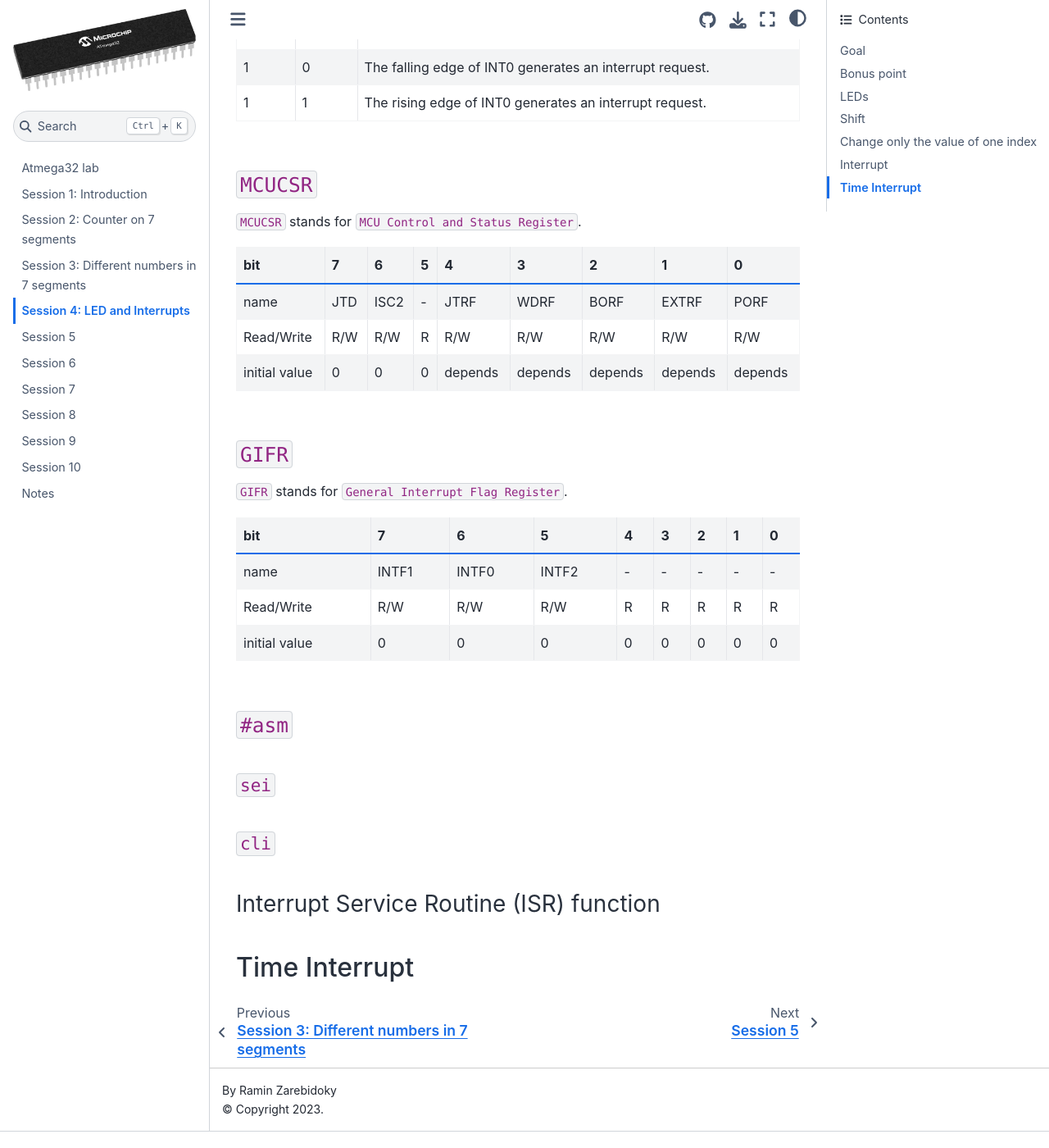
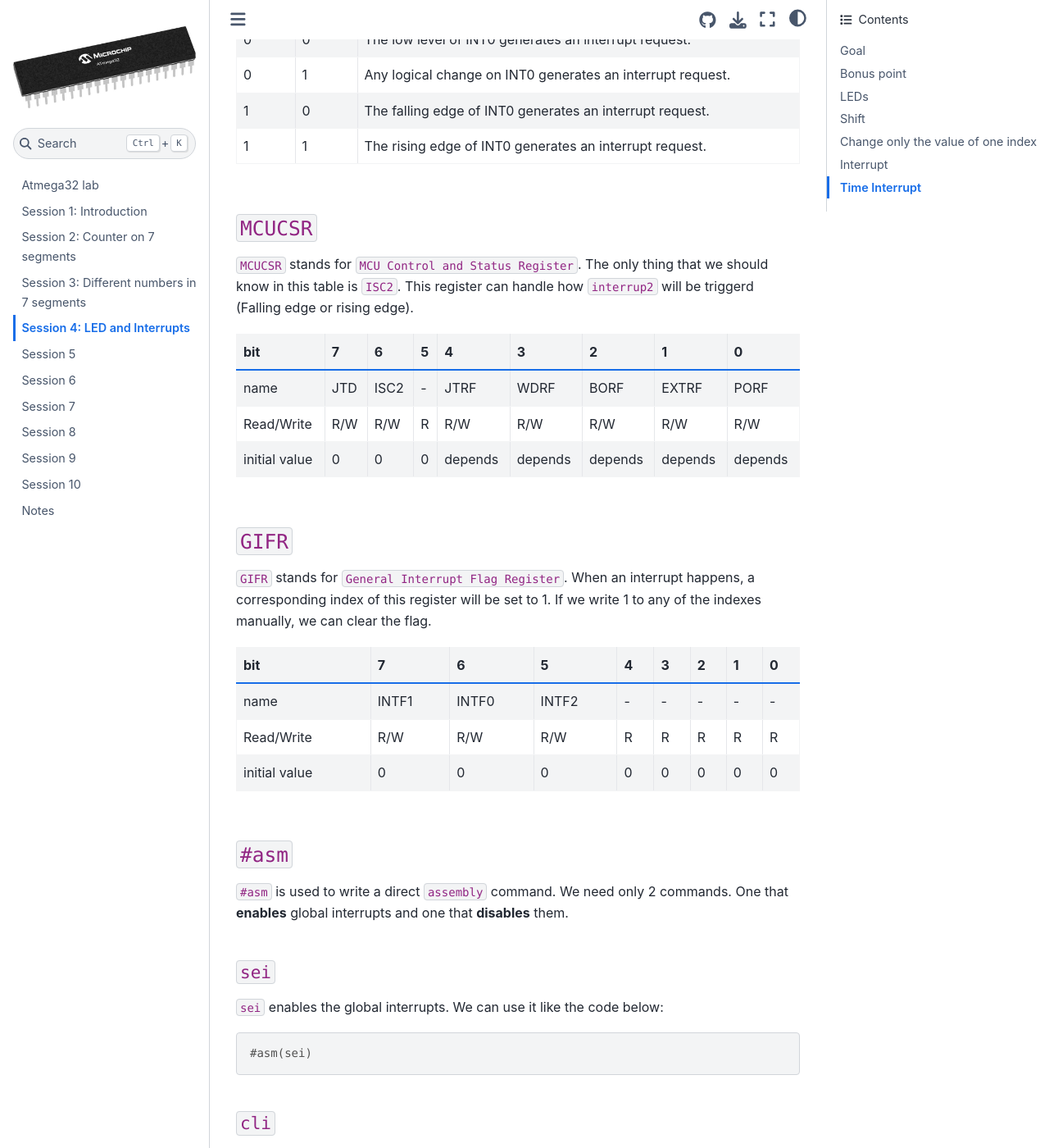
Before and after one commit to LiterallyTheOne/atmega32_lab, a Jupyter Book: the page built from docs/session_4.md, in a window 1280 px wide and 1400 px high, scrolled down 3162 px. Shown: the whole window at 82% size. Built offline with Jupyter Book 1.0.4 settings and Sphinx 7.4.7 and the Sphinx Book theme 1.1.4, drawn with Linux system fonts in a browser that asks for light colours; some of the changed text lies outside the part shown.

Commit message:
Add some details to interrupt.

````diff
--- a/docs/session_4.md
+++ b/docs/session_4.md
@@ -106,6 +106,8 @@ GICR |= 1 << INT1;
 
 `MCUCR` stands for `MCU Control Register`.
 `ISC` stands for `Interrupt Sense Control`.
+It basically controls when should an Interrupt occur.
+As you can see we can config our Interrupt to happen in different situations.
 
 | bit           | 7   | 6   | 5   | 4   | 3     | 2     | 1     | 0     |
 |---------------|-----|-----|-----|-----|-------|-------|-------|-------|
@@ -130,6 +132,9 @@ GICR |= 1 << INT1;
 ### `MCUCSR`
 
 `MCUCSR` stands for `MCU Control and Status Register`.
+The only thing that we should know in this table is `ISC2`.
+This register can handle how `interrup2` will be triggerd
+(Falling edge or rising edge).
 
 | bit           | 7   | 6    | 5 | 4       | 3       | 2       | 1       | 0       |
 |---------------|-----|------|---|---------|---------|---------|---------|---------|
@@ -140,6 +145,10 @@ GICR |= 1 << INT1;
 ### `GIFR`
 
 `GIFR` stands for `General Interrupt Flag Register`.
+When an interrupt happens, a corresponding index of
+this register will be set to 1.
+If we write 1 to any of the indexes manually, we
+can clear the flag.
 
 | bit           | 7     | 6     | 5     | 4 | 3 | 2 | 1 | 0 |
 |---------------|-------|-------|-------|---|---|---|---|---|
@@ -149,9 +158,28 @@ GICR |= 1 << INT1;
 
 ### `#asm`
 
+`#asm` is used to write a direct `assembly` command.
+We need only 2 commands.
+One that **enables** global interrupts and one that
+**disables** them.
+
 #### `sei`
 
+`sei` enables the global interrupts.
+We can use it like the code below:
+
+```c
+#asm(sei)
+```
+
 #### `cli`
+
+`cli` disables the global interrupts.
+We can use it like the code below:
+
+```c
+#asm(cli)
+```
 
 ### Interrupt Service Routine (ISR) function
 
````
